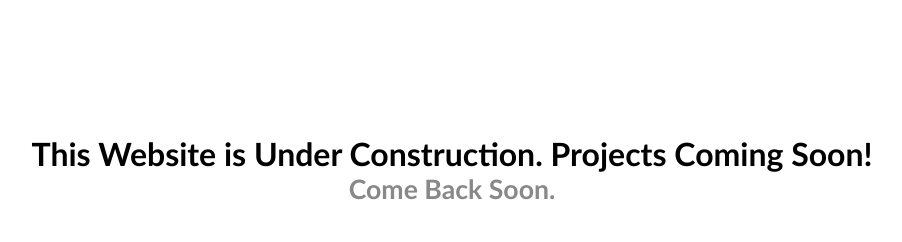
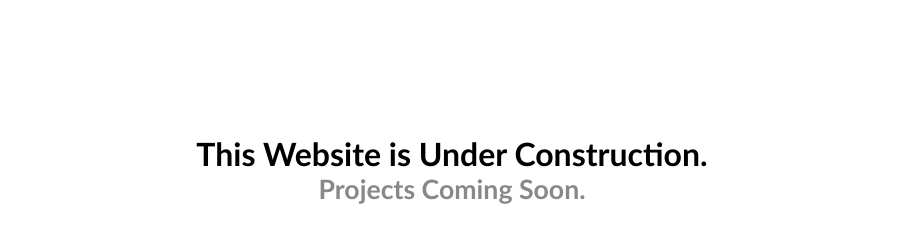
Before and after one commit to Parmindersingh23/Parmindersingh23.github.io, a plain HTML site: page blog/index.html in a window 1280 px wide. Shown: the whole page, without its empty margins (188-1090 px from the left). Drawn offline with Linux system fonts and the light colour scheme.

Commit message:
Update index.html

```diff
--- a/blog/index.html
+++ b/blog/index.html
@@ -9,8 +9,8 @@
 <table width="100%" border="0" cellspacing="0" cellpadding="0" align="center">
 <tr>
 <td align="center">
-<h1 style="margin:0;padding:0;font-family: trebuchet ms;">This Website is Under Construction. Projects Coming Soon!
-<br><small style="color: #888;" align="center">Come Back Soon.</small>
+<h1 style="margin:0;padding:0;font-family: trebuchet ms;">This Website is Under Construction.
+<br><small style="color: #888;" align="center">Projects Coming Soon.</small>
 </h1>
 </td>
 </tr>
```
